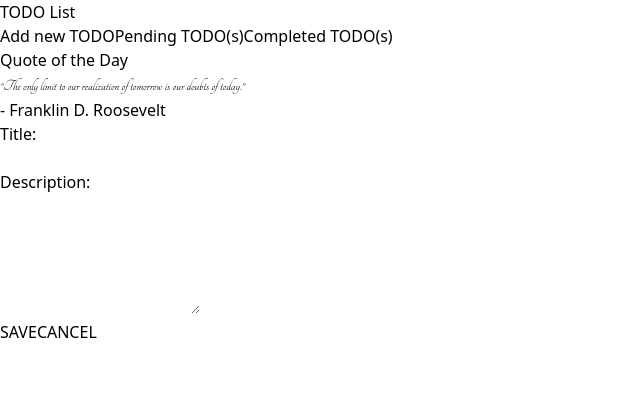
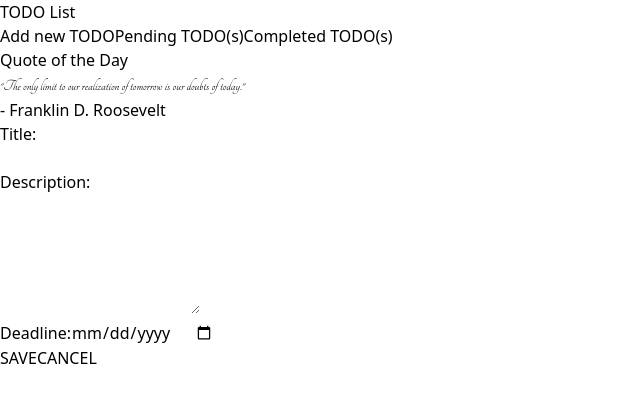
Before and after one commit to thesaiteja24/todo-list-react, a React (Vite) app: page / in a window 1280 px wide. Both pictures are taken after a click on the button "Add new TODO". Shown: the top 402 px of the page, without its empty margins (0-640 px from the left). Built offline with nearby package versions, Linux system fonts and the light colour scheme; no server answers.

Commit message:
fix: Fix when Edit does not display selected todo data

```diff
--- a/src/components/todos/TodoForm.jsx
+++ b/src/components/todos/TodoForm.jsx
@@ -3,27 +3,29 @@ import { useState } from "react";
 import { useTodo } from "../../context/TodoContext";
 
 export default function TodoForm() {
-  const { todo, handleSave, handleCancel } = useTodo();
+  const { selectedTodo, handleSave, handleCancel } = useTodo();
   const [title, setTitle] = useState("");
   const [desc, setDesc] = useState("");
   const [date, setDate] = useState("");
+  const [deadline, setDeadline] = useState("");
 
   useEffect(() => {
-    if (todo) {
-      setTitle(todo.title || "");
-      setDesc(todo.desc || "");
-      setDate(todo.date || "");
+    if (selectedTodo) {
+      setTitle(selectedTodo.title || "");
+      setDesc(selectedTodo.desc || "");
+      setDate(selectedTodo.date || "");
+      setDeadline(selectedTodo.deadline || "");
     }
-  }, [todo]);
+  }, [selectedTodo]);
 
   const saveTodo = () => {
-    if (!todo || !todo.date) {
+    if (!selectedTodo || !selectedTodo.date) {
       // New todo or no existing date
-      const currentDate = new Date().toLocaleDateString("en-GB");
-      handleSave({ ...todo, title, desc, date: currentDate });
+      const currentDate = new Date().toISOString().split('T')[0];
+      handleSave({ ...selectedTodo, title, desc, date: currentDate, deadline });
     } else {
       // Existing todo with date - keep the original date
-      handleSave({ ...todo, title, desc, date: todo.date });
+      handleSave({ ...selectedTodo, title, desc, date: selectedTodo.date, deadline });
     }
   };
   return (
@@ -37,7 +39,7 @@ export default function TodoForm() {
         </label>
         <br />
         <input
-          className="border-2 border-black rounded-lg"
+          className="border-2 border-black rounded-lg p-2"
           type="text"
           id="task-title"
           value={title}
@@ -52,13 +54,27 @@ export default function TodoForm() {
         </label>
         <br />
         <textarea
-          className="border-2 border-black rounded-lg w-full"
+          className="border-2 border-black rounded-lg w-full p-2"
           rows={5}
           type="text"
           id="task-desc"
           value={desc}
           onChange={(e) => {
             setDesc(e.target.value);
+          }}
+        />
+      </div>
+      <div className="m-2 p-2">
+        <label htmlFor="task-desc" className="font-extrabold font-mono text-lg">
+          Deadline:
+        </label>
+        <input
+          type="date"
+          id="deadline"
+          name="deadline"
+          value={deadline}
+          onChange={(e) => {
+            setDeadline(e.target.value);
           }}
         />
       </div>
--- a/src/components/todos/TodoItem.jsx
+++ b/src/components/todos/TodoItem.jsx
@@ -13,6 +13,7 @@ export default function TodoItem({ todo, index }) {
 
       <div className="buttons flex flex-row justify-between">
         <h6 className="date m-1 font-semibold">Created At: {todo.date}</h6>
+        <h6 className="date m-1 font-semibold">Deadline: {todo.deadline}</h6>
         <div>
           {todo.markAsDone ? (
             <span></span>
@@ -32,7 +33,9 @@ export default function TodoItem({ todo, index }) {
             <button
               type="button"
               className="text-white bg-blue-700 hover:bg-blue-800 font-medium rounded-full text-sm px-5 py-1 text-center me-2 mb-1 mt-1 dark:bg-blue-600 dark:hover:bg-blue-700 dark:focus:ring-blue-900"
-              onClick={() => handleEdit(index)}
+              onClick={() => {
+                handleEdit(index);
+              }}
             >
               Edit
             </button>
```
